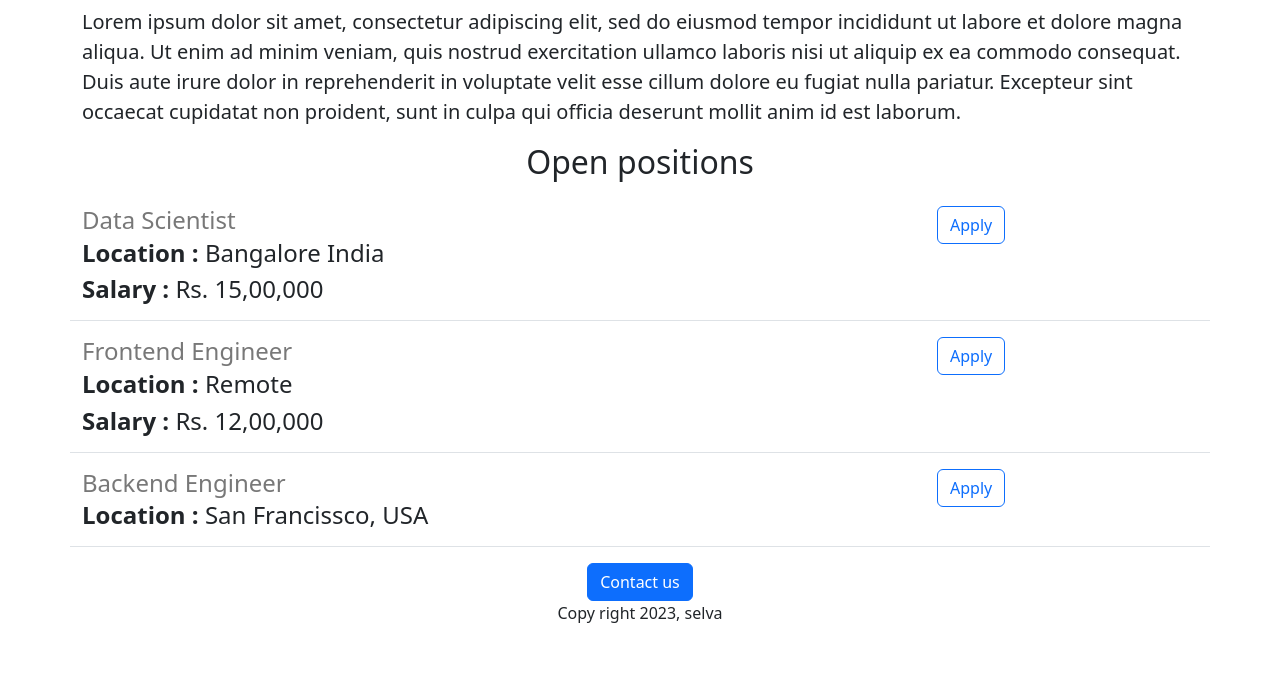
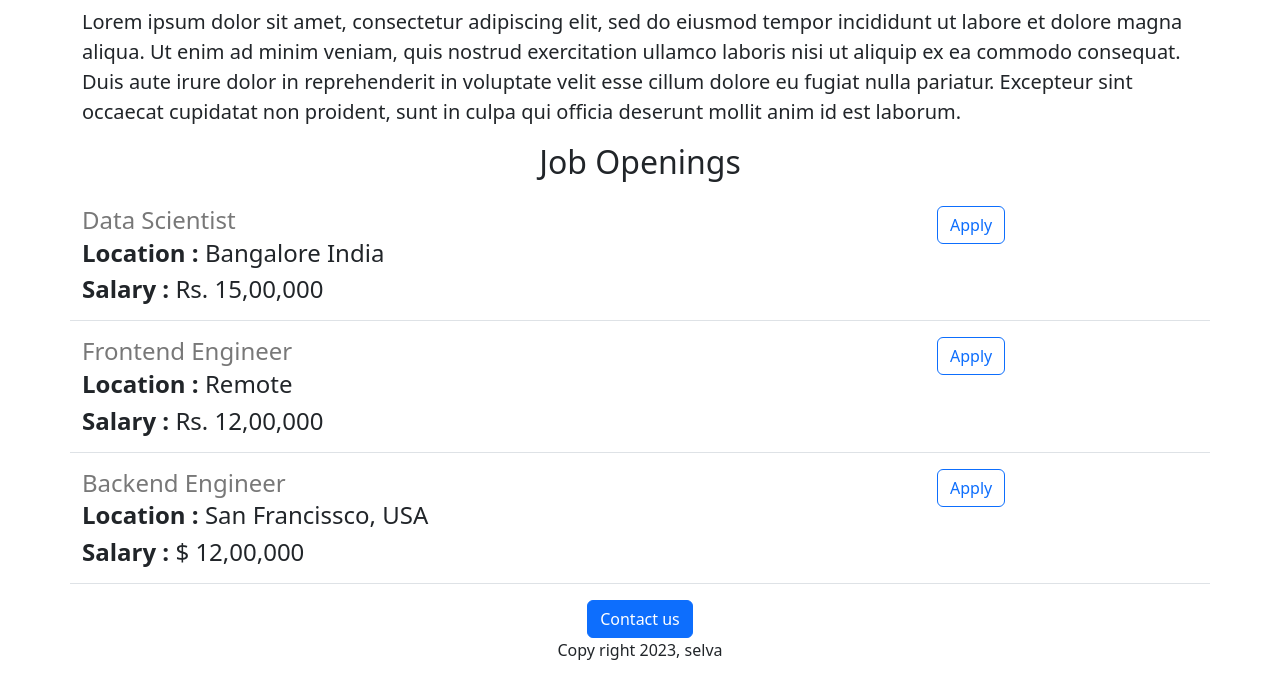
Before and after one commit to selvakumar3042/selvakumar-careers-website, a Flask app: page / in a window 1280 px wide. Shown: the part 479-1157 px from the top of the page. Before the commit the page ends 1102 px from the top, so only its background shows below. Run offline with Flask 2, Linux system fonts and the light colour scheme.

Commit message:
update salary for backend engineer

```diff
--- a/app.py
+++ b/app.py
@@ -15,6 +15,7 @@ JOBS = [{
   'id': 3,
   'title': 'Backend Engineer',
   'location': 'San Francissco, USA',
+  'salary': '$ 12,00,000'
 }]
 
 
--- a/templates/myhome.html
+++ b/templates/myhome.html
@@ -18,7 +18,7 @@
     <img class="img-fluid" id="banner" src="https://selvakumar-careers-website.selvakumar3042.repl.co/static/banner.jpg" height="320">
     <h2 class="text-center">About Selva Solutions:</h2>
     <p class="lead"> Lorem ipsum dolor sit amet, consectetur adipiscing elit, sed do eiusmod tempor incididunt ut labore et dolore magna aliqua. Ut enim ad minim veniam, quis nostrud exercitation ullamco laboris nisi ut aliquip ex ea commodo consequat. Duis aute irure dolor in reprehenderit in voluptate velit esse cillum dolore eu fugiat nulla pariatur. Excepteur sint occaecat cupidatat non proident, sunt in culpa qui officia deserunt mollit anim id est laborum.</p>
-  <h2 class="text-center mt-2 mb-4" >Open positions</h2>
+  <h2 class="text-center mt-2 mb-4" >Job Openings</h2>
     <p > {% for job in jobs %}
       {% include 'jobitem.html' %}
     {% endfor %}
```
